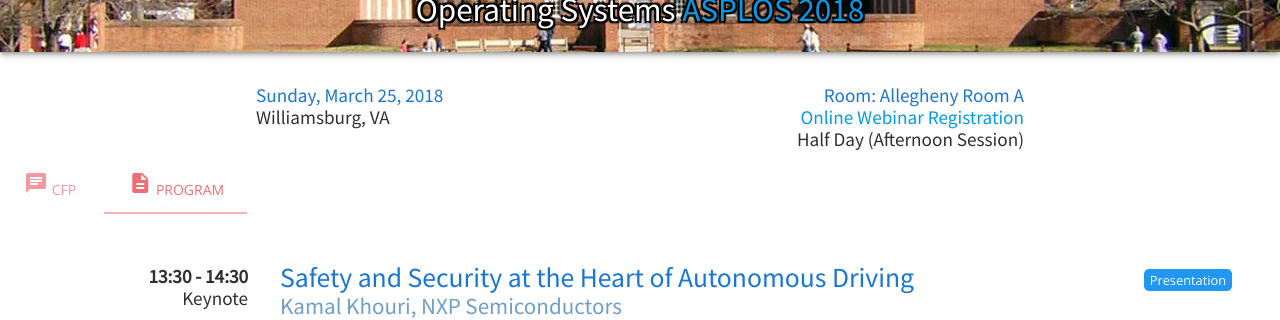
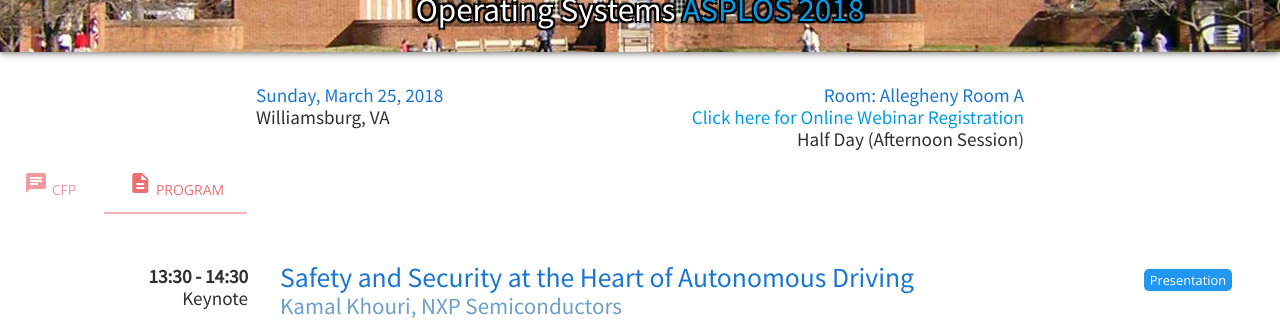
Before and after one commit to mgoldfar/emc2-web, a Jekyll site: the page built from _editions/1-asplos-18.html, in a window 1280 px wide and 900 px high. Shown: the part 362-682 px from the top of the window. Built offline with Jekyll 4.4.1, drawn with Linux system fonts in a browser that asks for light colours.

Commit message:
Update edition-page.html

```diff
--- a/_layouts/edition-page.html
+++ b/_layouts/edition-page.html
@@ -45,7 +45,7 @@
         <div class="ed-grid-item-header-meta-right">
             <h5 class="dark-primary" style="margin: 0;">Room: {{ page.event_room }}</h5>
 	    <h5 class="dark-primary" style="margin: 0;"><a href="{{ page.webinar_link }}"
-		    target="_blank"><span style="white-space: nowrap;">Online Webinar Registration</span></a></h5>
+		    target="_blank"><span style="white-space: nowrap;">Click here for Online Webinar Registration</span></a></h5>
             <h5 class="primary-text" style="margin: 0;">{{ event_session_header }}</h5>
         </div>
         <div class="ed-grid-item-header-note">
```
